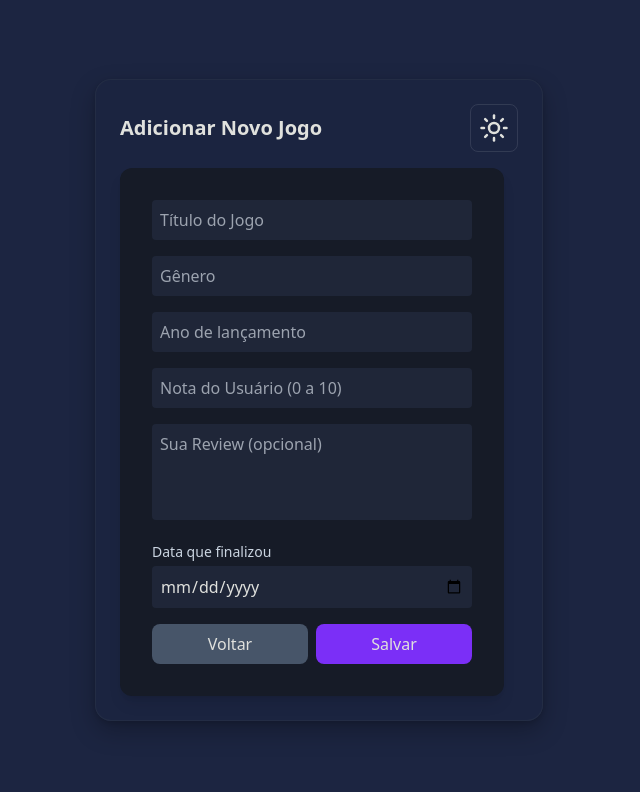
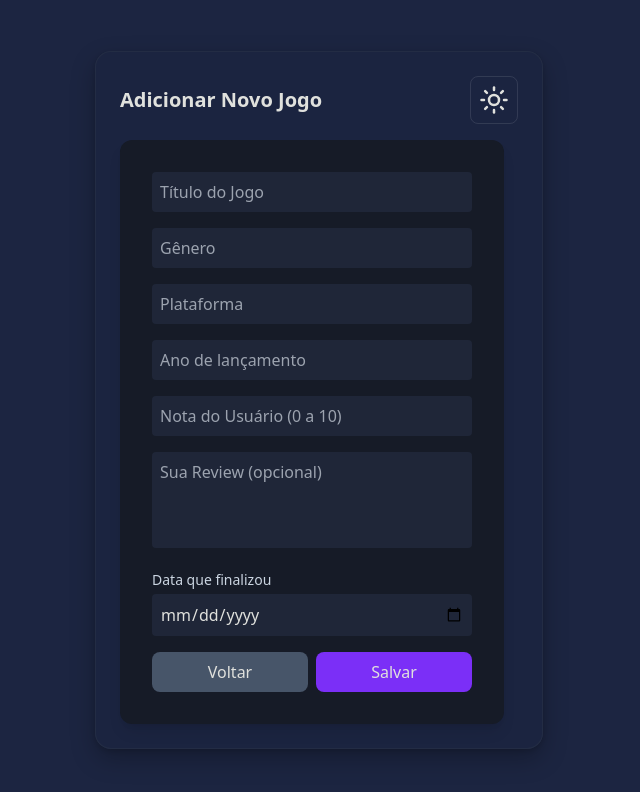
Before and after one commit to Guilherme-Henry-Dev/nexusvault-ui, a React (Vite) app: page /add-game in a window 1280 px wide. Shown: the top 792 px of the page, without its empty margins (321-961 px from the left). Built offline with nearby package versions, Linux system fonts and the light colour scheme.

Commit message:
feat: adicionado a criação de games a opção de colocar a plataforma aonde foi jogado

```diff
--- a/src/pages/AddGame.tsx
+++ b/src/pages/AddGame.tsx
@@ -9,6 +9,7 @@ export default function AddGame() {
 
   const [title, setTitle] = useState("");
   const [genre, setGenre] = useState("");
+  const [platform, setPlatform] = useState("")
   const [releaseYear, setReleaseYear] = useState<number | "">("");
   const [userRating, setUserRating] = useState<number | "">("");
   const [userReview, setUserReview] = useState("");
@@ -22,6 +23,7 @@ async function onSubmit(e: FormEvent) {
       await api.post('/games', {
         title,
         genre: genre || undefined,
+        platform: platform || undefined,
         releaseYear: releaseYear === '' ? undefined : Number(releaseYear),
         userRating: userRating === '' ? undefined : Number(userRating),
         userReview: userReview || undefined,
@@ -64,6 +66,15 @@ async function onSubmit(e: FormEvent) {
             type="text"
             placeholder="Gênero"
             value={genre}
+            onChange={(e) => setGenre(e.target.value)}
+            className="w-full p-2 rounded bg-[#1f2638] focus:outline-none"
+            required
+          />
+
+          <input
+            type="text"
+            placeholder="Plataforma"
+            value={platform}
             onChange={(e) => setGenre(e.target.value)}
             className="w-full p-2 rounded bg-[#1f2638] focus:outline-none"
             required
```
